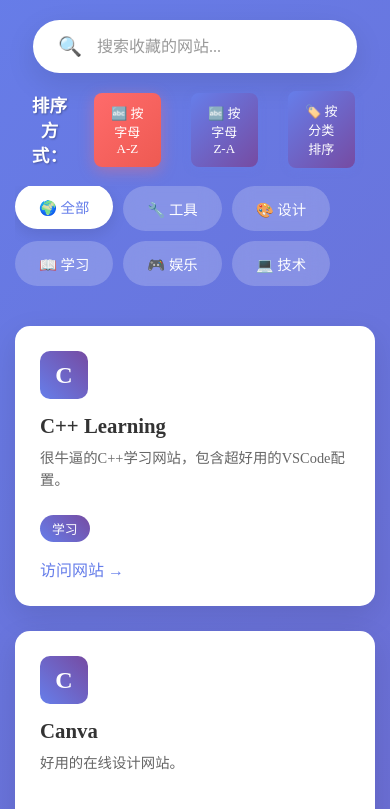
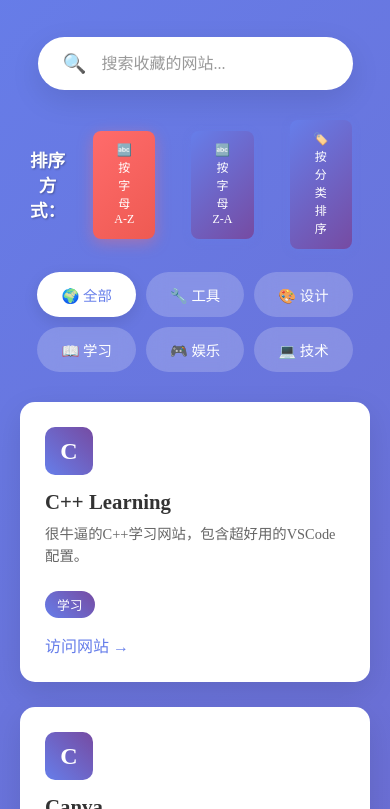
Before and after one commit to DeuvShawn/DeuvShawn.github.io, a plain HTML site: page index.html in a window 390 px wide. Shown: the part 136-945 px from the top of the page. Drawn offline with Linux system fonts and the light colour scheme.

Commit message:
Update main.css

```diff
--- a/styles/main.css
+++ b/styles/main.css
@@ -71,8 +71,6 @@
   /* 圆角边框，创建药丸形状 */
   padding: 15px 25px;
   /* 内边距 */
-  margin-bottom: 15px;
-  /* 底部外边距 */
   /* 阴影效果，让搜索栏有立体感 */
   box-shadow: 0 10px 30px rgba(0, 0, 0, 0.1);
 
@@ -85,6 +83,7 @@
   width: 600px;
   max-width: 90%;
   margin: auto;
+  margin-bottom: 15px;
   transition: all 0.3s ease;
 }
 
@@ -158,14 +157,22 @@
 }
 
 /* 筛选标签悬停和激活状态样式 */
-.filter-tab:hover,
-.filter-tab.active {
+.filter-tab:hover {
   background: white;
   /* 白色背景 */
   color: #667eea;
   /* 蓝色文字 */
   transform: translateY(-2px);
   /* 向上移动2px */
+  /* 更明显的阴影效果 */
+  box-shadow: 0 5px 15px rgba(0, 0, 0, 0.1);
+}
+
+.filter-tab.active {
+  background: white;
+  /* 白色背景 */
+  color: #667eea;
+  /* 蓝色文字 */
   /* 更明显的阴影效果 */
   box-shadow: 0 5px 15px rgba(0, 0, 0, 0.1);
 }
@@ -178,6 +185,7 @@
   align-items: center;
   justify-content: center;
   gap: 20px;
+  margin-bottom: 8px;
 }
 
 .sort-title {
@@ -424,40 +432,3 @@
   opacity: 0.8;
   /* 透明度 */
 }
-
-/* 响应式设计 - 针对移动设备的样式调整 */
-@media (max-width: 768px) {
-  .sort-controls {
-    padding: 15px;
-  }
-
-  .sort-btn {
-    padding: 10px 15px;
-    font-size: 13px;
-    margin: 3px 5px;
-  }
-
-  .container {
-    padding: 15px;
-    /* 减少内边距 */
-  }
-
-  .header h1 {
-    font-size: 2rem;
-    /* 减小标题字体 */
-  }
-
-  .bookmarks-grid {
-    /* 在小屏幕上使用单列布局 */
-    grid-template-columns: 1fr;
-  }
-
-  .filter-tabs {
-    justify-content: flex-start;
-    /* 左对齐 */
-    overflow-x: auto;
-    /* 水平滚动 */
-    padding-bottom: 10px;
-    /* 底部内边距 */
-  }
-}
```
